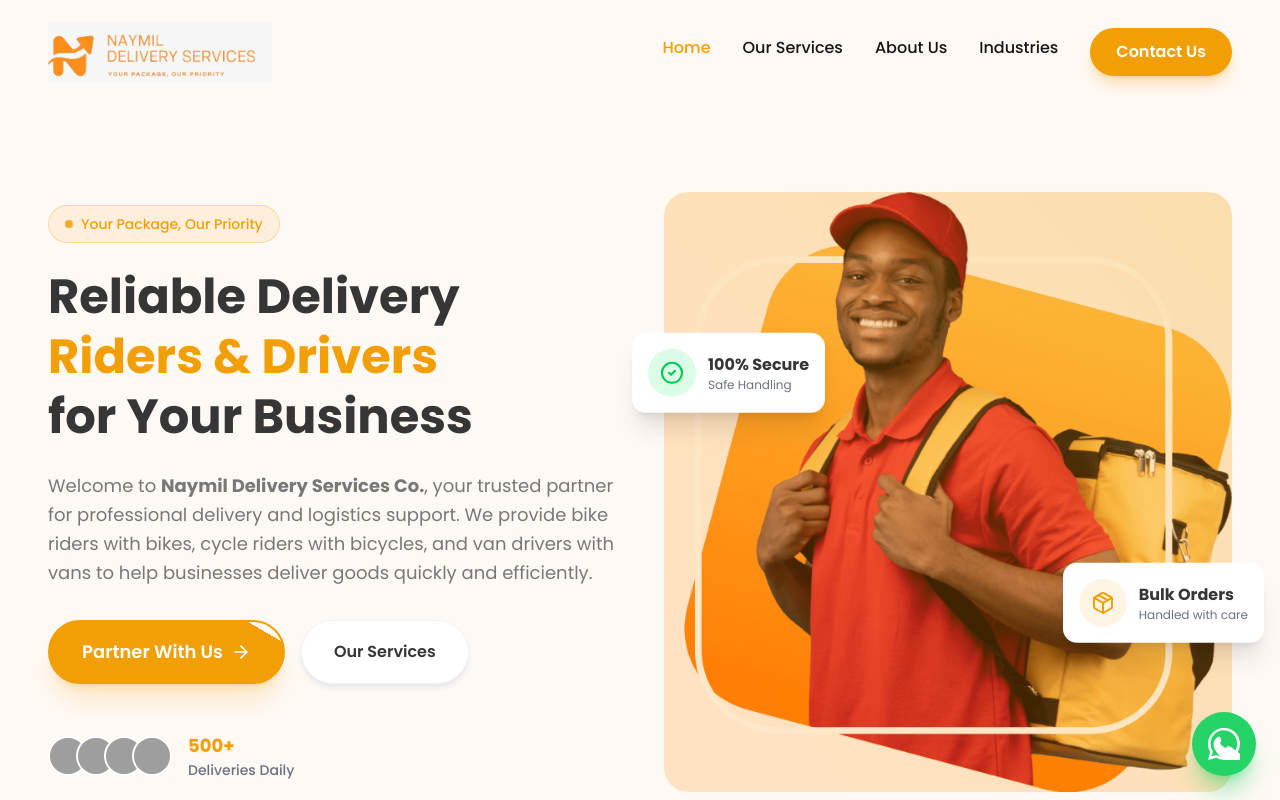
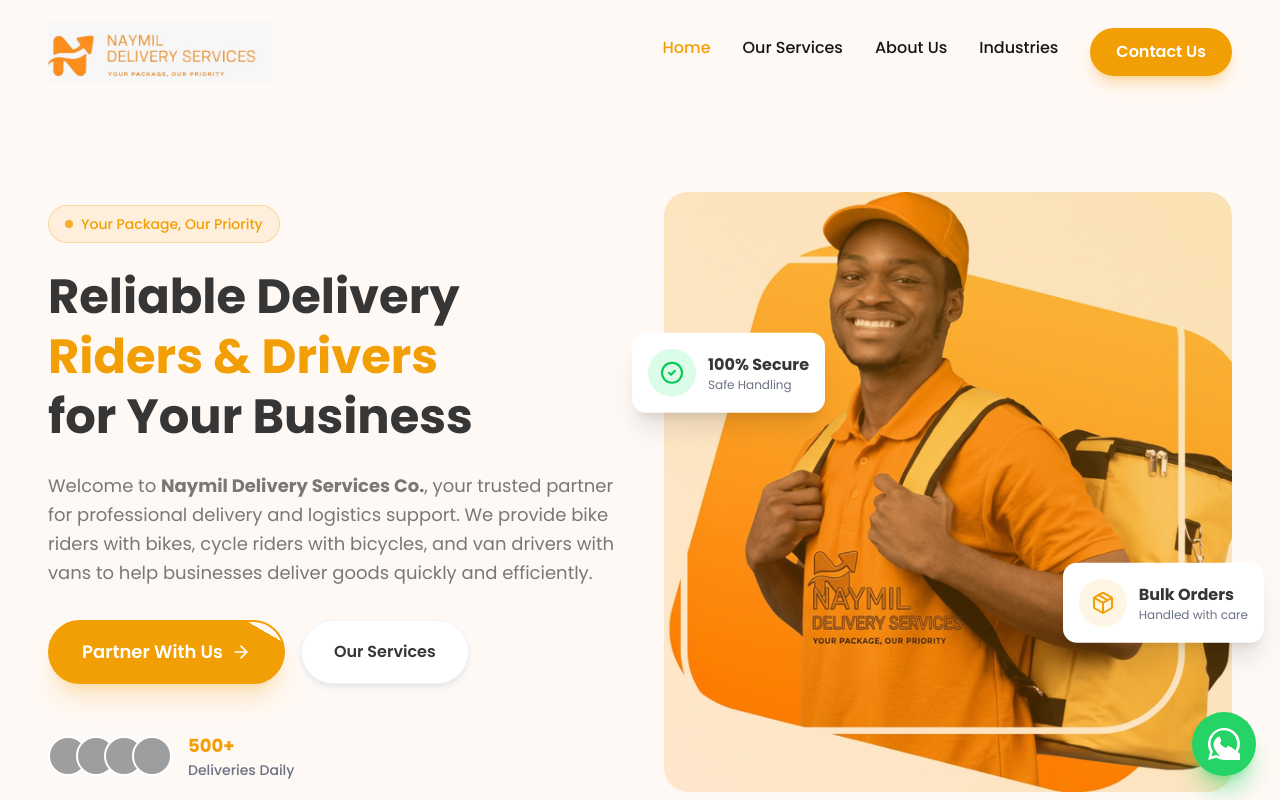
Before and after one commit to maslamhussaini/naymildelivery, a Next.js app: page / in a window 1280 px wide. Shown: the top 800 px of the page. Built offline with nearby package versions, Linux system fonts and the light colour scheme; grey boxes are pictures that could not be loaded.

Commit message:
Update home page hero image with branded orange t-shirt and logo

```diff
--- a/app/page.tsx
+++ b/app/page.tsx
@@ -83,7 +83,7 @@ export default function Home() {
               className="relative hidden lg:block h-[600px]"
             >
               <div className="absolute inset-0 z-0">
-                 <Image src="/photo-1.png" alt="Delivery Rider" fill className="object-cover rounded-3xl" priority />
+                 <Image src="/home_driver_orange.png" alt="Delivery Rider" fill className="object-cover rounded-3xl" priority />
                  <div className="absolute inset-0 bg-gradient-to-tr from-orange-400/20 to-[#f29f05]/30 rounded-3xl"></div>
               </div>
 
```
Also changed, not shown: public/home_driver_orange.png (added).
